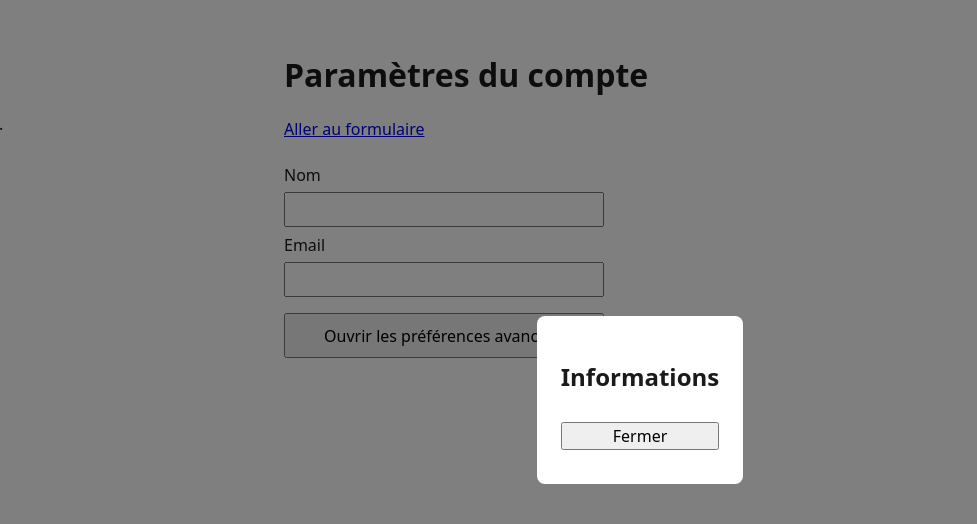
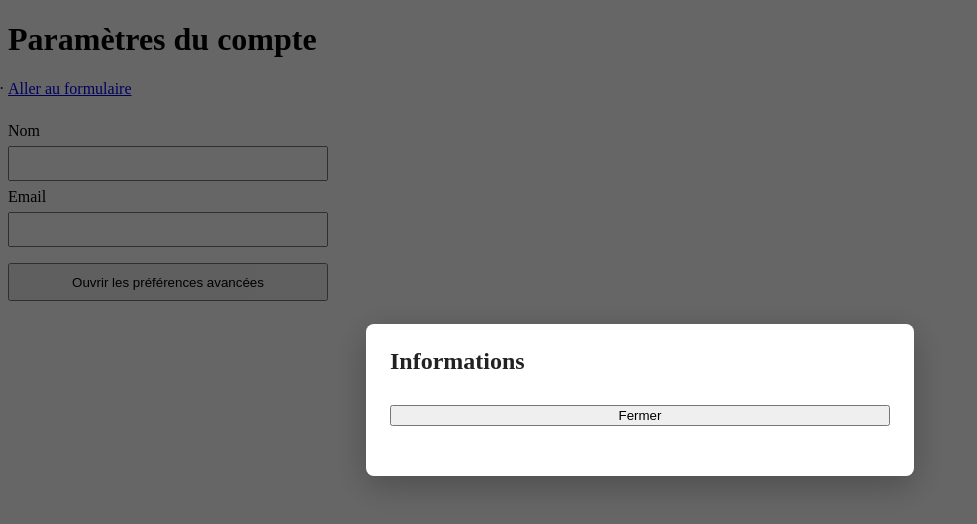
Before and after one commit to ynov-x-anthony/DERBES-Alexy_ally, a React (Vite) app: page / in a window 1280 px wide. Both pictures are taken after a click on the button "Ouvrir les préférences avancées". Shown: the top 524 px of the page, without its empty margins (0-977 px from the left). Built offline with nearby package versions, Linux system fonts and the light colour scheme.

Commit message:
Enhance accessibility and modal styles in CSS

```diff
--- a/src/index.css
+++ b/src/index.css
@@ -1,9 +1,56 @@
-* { box-sizing: border-box; }
-body {
-  margin: 0;
-  font-family: system-ui, -apple-system, Segoe UI, Arial, sans-serif;
-  color: #1a1a1a;
+
+/* Focus visible pour les utilisateurs du clavier */
+:focus-visible {
+  outline: 3px solid #005fcc;
+  outline-offset: 3px;
+}
+
+/* Lien pour passer directement au formulaire */
+.skip-link {
+  position: absolute;
+  top: -100px;
+  left: 16px;
+  z-index: 9999;
+  padding: 12px 16px;
   background: #ffffff;
+  color: #005fcc;
+  border: 2px solid #005fcc;
+  border-radius: 4px;
+  font-weight: bold;
 }
-.page { max-width: 760px; margin: 0 auto; padding: 2rem 1.5rem 4rem; }
-button { font: inherit; }
+
+.skip-link:focus {
+  top: 16px;
+}
+
+/* Présentation de la modale */
+.modal-overlay {
+  position: fixed;
+  inset: 0;
+  z-index: 1000;
+  display: flex;
+  align-items: center;
+  justify-content: center;
+  padding: 20px;
+  background: rgb(0 0 0 / 60%);
+}
+
+.modal {
+  width: 100%;
+  max-width: 500px;
+  max-height: 90vh;
+  overflow-y: auto;
+  padding: 24px;
+  background: #ffffff;
+  color: #222222;
+  border-radius: 8px;
+  box-shadow: 0 10px 35px rgb(0 0 0 / 25%);
+}
+
+.modal h2 {
+  margin-top: 0;
+}
+
+.modal-content {
+  margin-top: 16px;
+}
```
